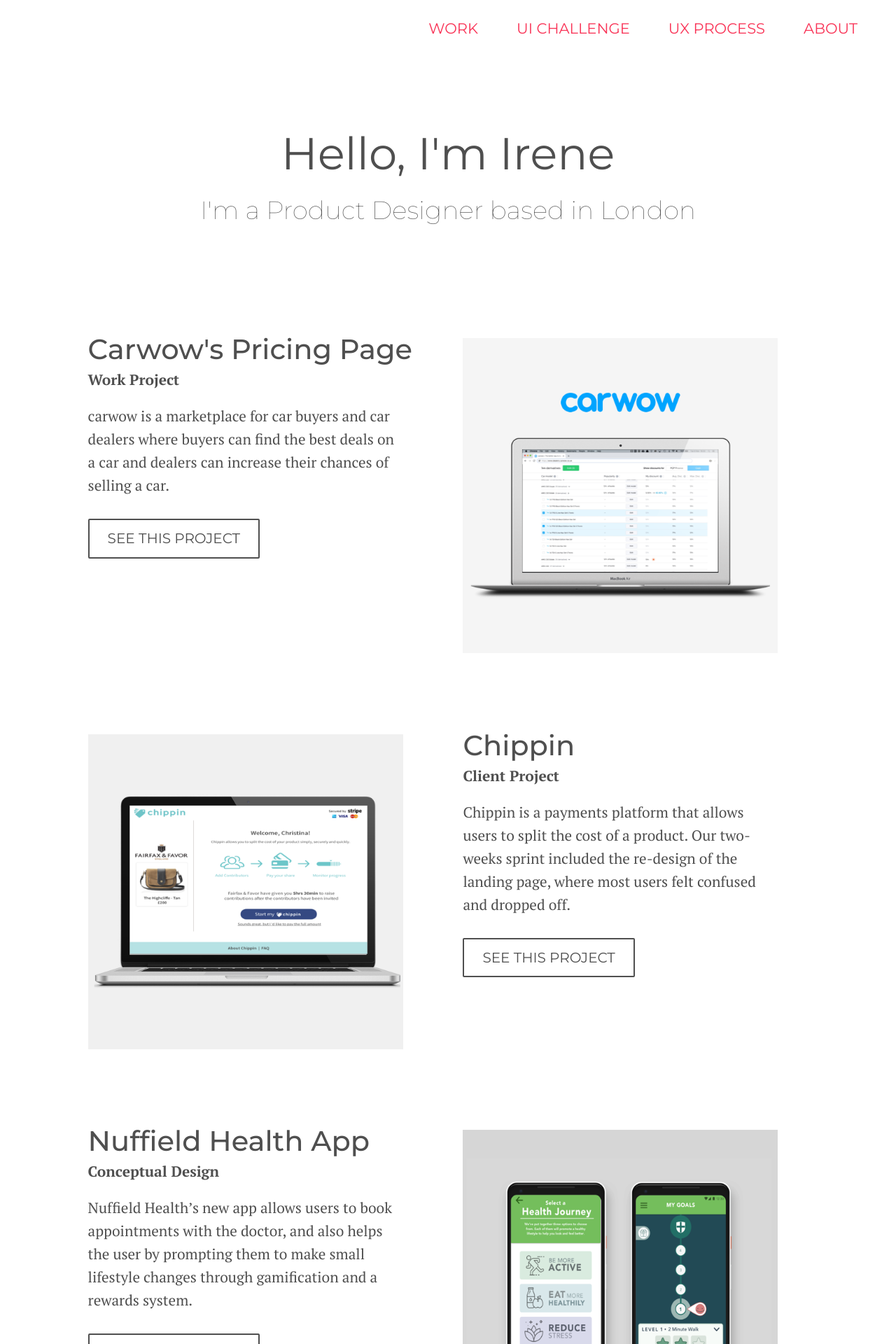
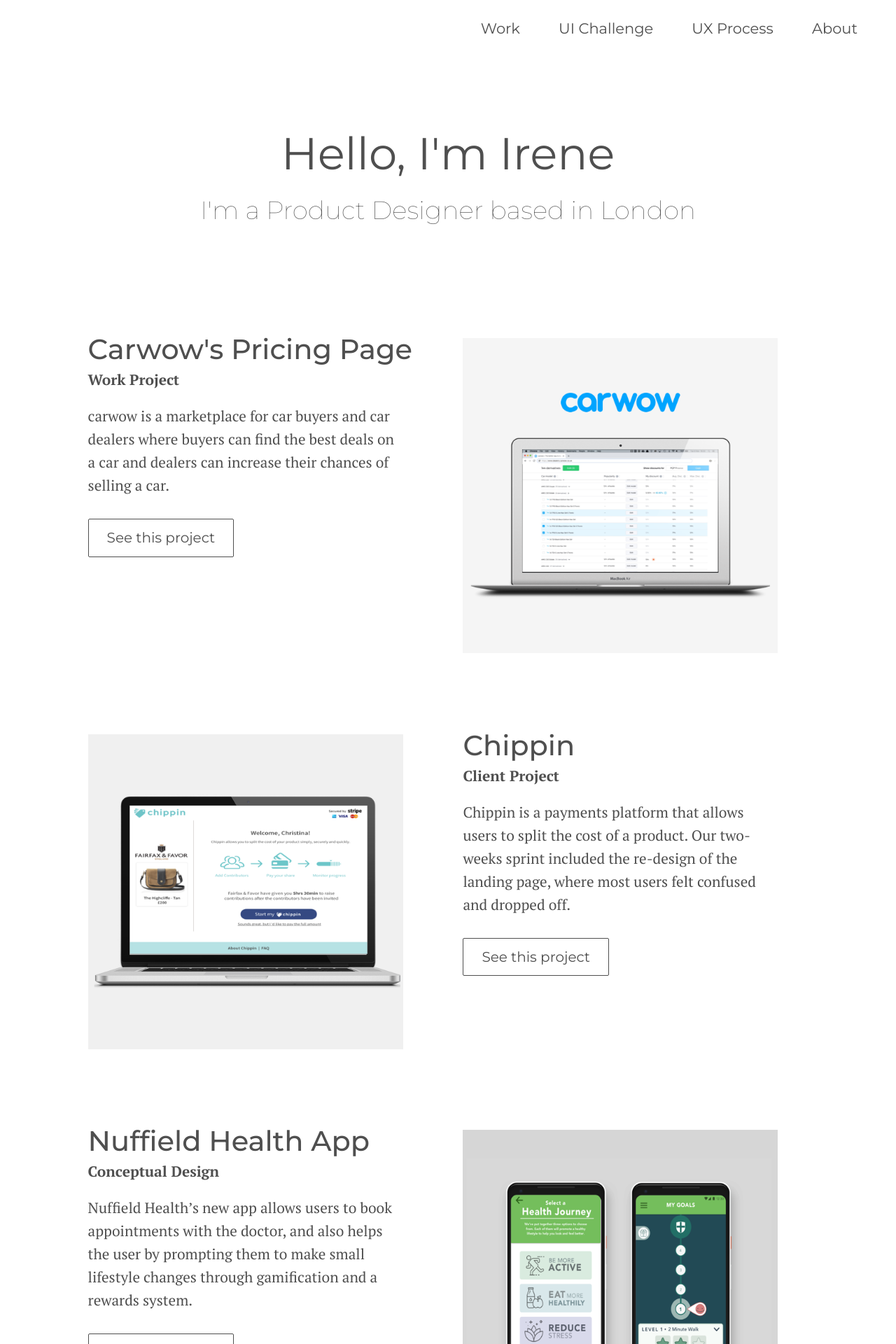
Before and after one commit to irenealgi/irenealegre.com, a Jekyll site: the page built from index.html, in a window 1280 px wide. Shown: the top 1920 px of the page at 70% size. Built offline with Jekyll 4.4.1, drawn with Linux system fonts in a browser that asks for light colours; some of the changed text lies outside the part shown.

Commit message:
Push changes to portfolio
Former-commit-id: bed838c83d1855e95713b0e0d27f9b7d2eb04f0f

```diff
--- a/_includes/navigation.html
+++ b/_includes/navigation.html
@@ -1,6 +1,6 @@
 <div id="navigation">
-  <span class="navigation_item"><a href="/">WORK</a></span>
-  <span class="navigation_item"><a href="100-days-ui">UI CHALLENGE</a></span>
-  <span class="navigation_item"><a href="ux-process">UX PROCESS</a></span>
-  <span class="navigation_item"><a href="about">ABOUT</a></span>
+  <span class="navigation_item"><a href="/">Work</a></span>
+  <span class="navigation_item"><a href="100-days-ui">UI Challenge</a></span>
+  <span class="navigation_item"><a href="ux-process">UX Process</a></span>
+  <span class="navigation_item"><a href="about">About</a></span>
 </div>
--- a/css/main.scss
+++ b/css/main.scss
@@ -5,7 +5,7 @@
 $serif_font_family: "PT Serif", serif;
 $main_color: #4F4F4F;
 $light_color: #B5B5B5;
-$accent_color: #F93457;
+$accent_color: #8e8e8e;
 
 #content {
   margin: auto;
@@ -28,7 +28,7 @@
 
   > a {
     font-family: $sans_serif_font_family;
-    color: $accent_color;
+    color: $main_color;
     text-decoration: none;
   }
 
@@ -133,7 +133,7 @@
   text-align: center;
   vertical-align: middle;
   padding: 12px 26px;
-  border: 2px solid $main_color;
+  border: 1px solid $main_color;
   border-radius: 2px;
   background: white;
   color: $main_color;
--- a/index.html
+++ b/index.html
@@ -23,7 +23,7 @@
       <a class="home_project_title" href="/carwow">Carwow's Pricing Page</a>
       <div class="home_project_type">Work Project</div>
       <p class="home_project_text">carwow is a marketplace for car buyers and car dealers where buyers can find the best deals on a car and dealers can increase their chances of selling a car.</p>
-      <a class="home_project_button" href="/carwow">SEE THIS PROJECT</a>
+      <a class="home_project_button" href="/carwow">See this project</a>
     </div>
   </div>
 
@@ -41,7 +41,7 @@
       users to split the cost of a product. Our two-weeks sprint included the
       re-design of the landing page, where most users felt confused and dropped
       off.</p>
-      <a class="home_project_button" href="/chippin">SEE THIS PROJECT</a>
+      <a class="home_project_button" href="/chippin">See this project</a>
     </div>
   </div>
 
@@ -57,7 +57,7 @@
       book appointments with the doctor, and also helps the user by prompting
       them to make small lifestyle changes through gamification and a rewards
       system.</p>
-      <a class="home_project_button" href="/nuffield-health">SEE THIS PROJECT</a>
+      <a class="home_project_button" href="/nuffield-health">See this project</a>
     </div>
   </div>
 
@@ -72,7 +72,7 @@
       <p class="home_project_text">The Nanny App is an online platform that
       allows parents and nannies to meet on the app and arrange childcare
       services. The current design focuses on the parents’ flow.</p>
-      <a class="home_project_button" href="/the-nanny-app">SEE THIS PROJECT</a>
+      <a class="home_project_button" href="/the-nanny-app">See this project</a>
     </div>
   </div>
 
@@ -88,7 +88,7 @@
       together my own website, and it has taught me a lot about design, as well
       as user experience. Because, ultimately, my website is not really meant
       to be seen by me.</p>
-      <a class="home_project_button" href="/portfolio">SEE THIS PROJECT</a>
+      <a class="home_project_button" href="/portfolio">See this project</a>
     </div>
   </div>
 </div>
```
Also changed, not shown: about.md (+1 -1 lines).
